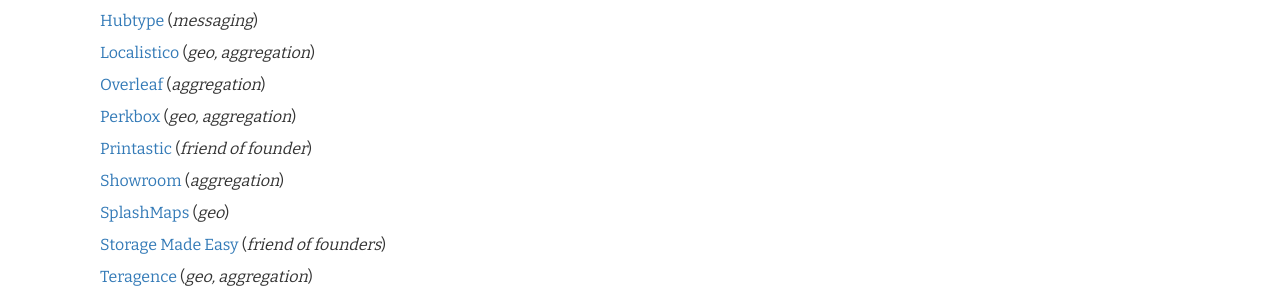
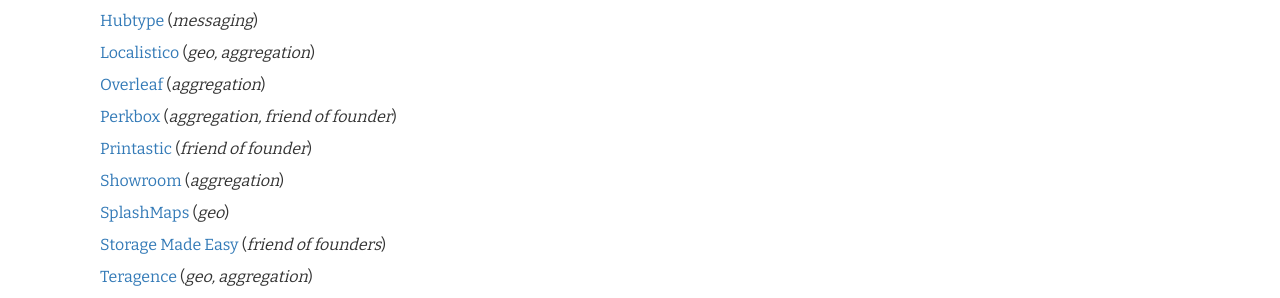
Before and after one commit to freyfogle/freyfogle.github.io, a Jekyll site: the page built from index.html, in a window 1280 px wide. Shown: the part 929-1227 px from the top of the page. Built offline with Jekyll 4.4.1, drawn with Linux system fonts in a browser that asks for light colours; comment, search, counter and statistics services are not loaded.

Commit message:
fix perkbox

```diff
--- a/index.html
+++ b/index.html
@@ -71,7 +71,7 @@ layout: default
             (<i>aggregation</i>)
             <br/>
             <a href="https://www.perkbox.co.uk">Perkbox</a>
-            (<i>geo, aggregation</i>)
+            (<i>aggregation, friend of founder</i>)
             <br/>
             <a href="https://getprintastic.com">Printastic</a>
             (<i>friend of founder</i>)
```
